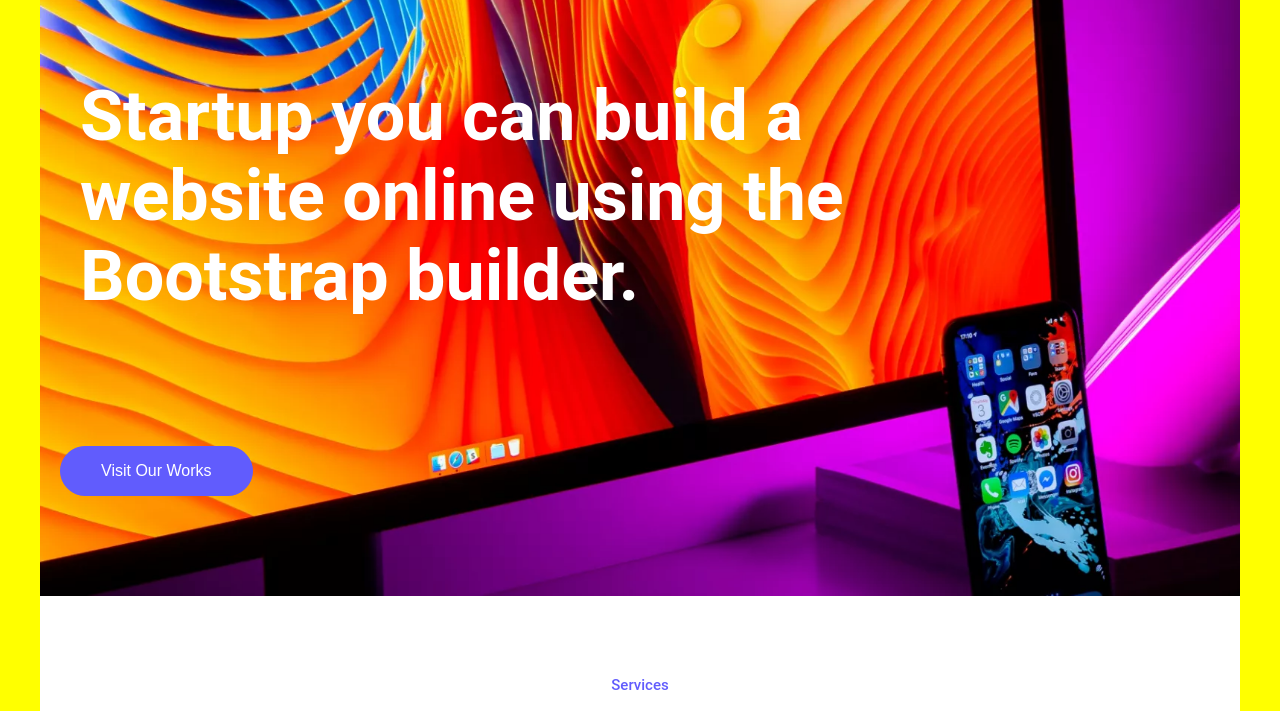
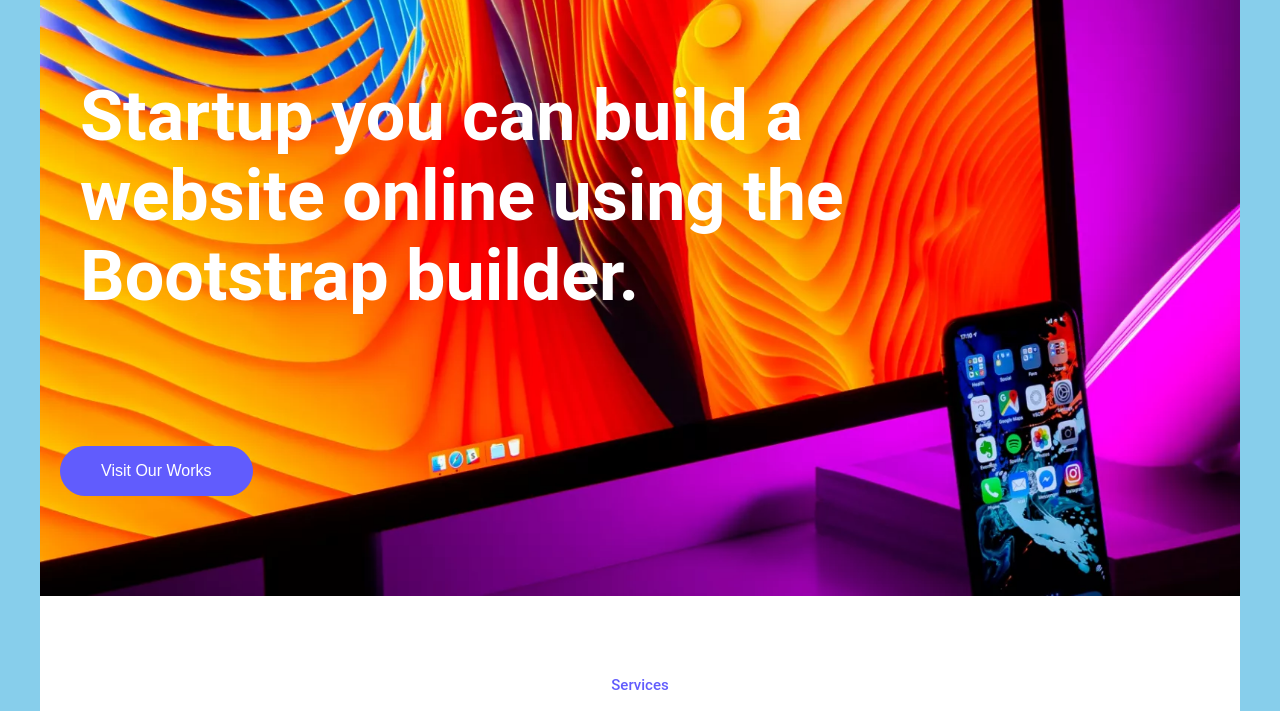
Before and after one commit to sayed789456123/colorlib.github, a plain HTML site: page index.html in a window 1280 px wide. Shown: the part 94-805 px from the top of the page. Drawn offline with Linux system fonts and the light colour scheme.

Commit message:
Update style.css

```diff
--- a/style.css
+++ b/style.css
@@ -1,7 +1,7 @@
 *{margin:0; padding:0}
 
 body{
-	background:yellow;
+	background:skyblue;
 }
 /*wrapper*/
 #wrapper{
```
